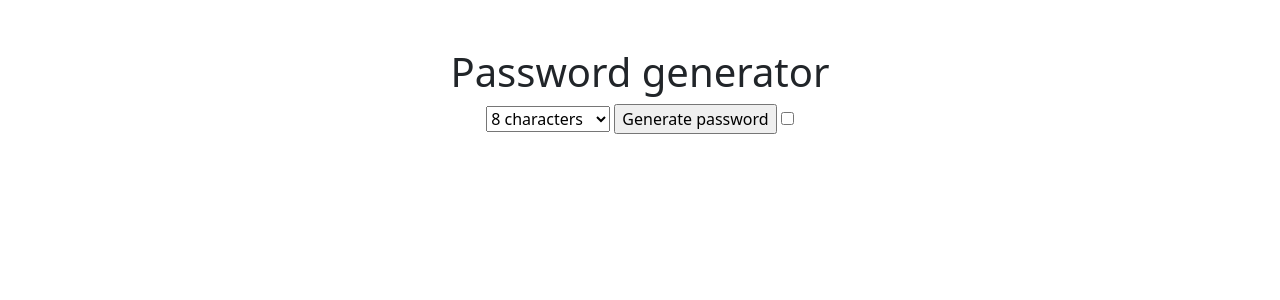
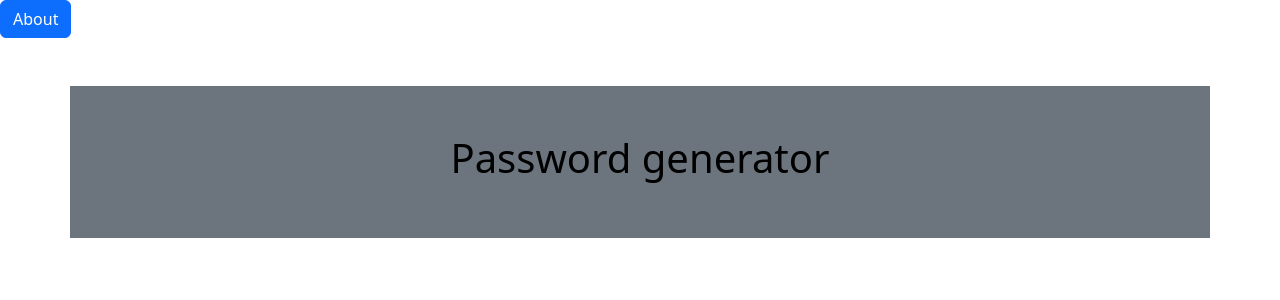
Before and after one commit to ositae/PassGen., a Django app: page / in a window 1280 px wide. Shown: the top 300 px of the page. Run offline with Django 5.2, Linux system fonts and the light colour scheme.

Commit message:
link about page to home page, implement static loading

```diff
--- a/passgen/generator/templates/home.html
+++ b/passgen/generator/templates/home.html
@@ -1,26 +1,17 @@
+{%block content%}
 <!doctype html>
 <html lang="en">
   <head>
     <meta charset="utf-8">
     <meta name="viewport" content="width=device-width, initial-scale=1">
-    <title>Homepage</title>
+    <title>PassGen.</title>
     <link href="https://cdn.jsdelivr.net/npm/bootstrap@5.3.3/dist/css/bootstrap.min.css" rel="stylesheet" integrity="sha384-QWTKZyjpPEjISv5WaRU9OFeRpok6YctnYmDr5pNlyT2bRjXh0JMhjY6hW+ALEwIH" crossorigin="anonymous">
+    <a href="{%url 'about'%}" target="_blank"> <button type="submit" class="btn btn-primary">About</button></a>
   </head>
   <body>
-    <div class="container text-center mt-5">
+    <div class="container text-center mt-5 bg-secondary text-black p-5">
     <h1>Password generator</h1>
-    <form action="password">
-        <select name="length">
-            <option value="8">8 characters</option>
-            <option value="9">9 characters</option>
-            <option value="10">10 characters</option>
-            <option value="11">11 characters</option>
-            <option value="12">12 characters</option>
-        </select>
-        <input type="submit" value="Generate password">
-        <input type="checkbox" name="characters" >
-
-    </form>
   </div>
   </body>
 </html>
+{%endblock%}
--- a/passgen/generator/views.py
+++ b/passgen/generator/views.py
@@ -8,4 +8,12 @@ def about(request):
     return render(request, 'about.html')
 
 def password(request):
-    return render(request, 'password.html')
+    length = int(request.GET.get('length'))
+    uppercase = request.GET.get('uppercase')
+    lowercase = request.GET.get('lowercase')
+    symbols = request.GET.get('symbols')
+    if length < 8:
+        return render(request, 'password.html', {'error': 'Password length must be at least 8 characters'})
+    else:
+        password = generate_password(length, uppercase, lowercase, symbols)
+        return render(request, 'password.html', {'password': password})
```
Also changed, not shown: passgen/generator/templates/generator/about.html (+4 -10 lines), passgen/generator/templates/generator/password.html (+6 -11 lines).
